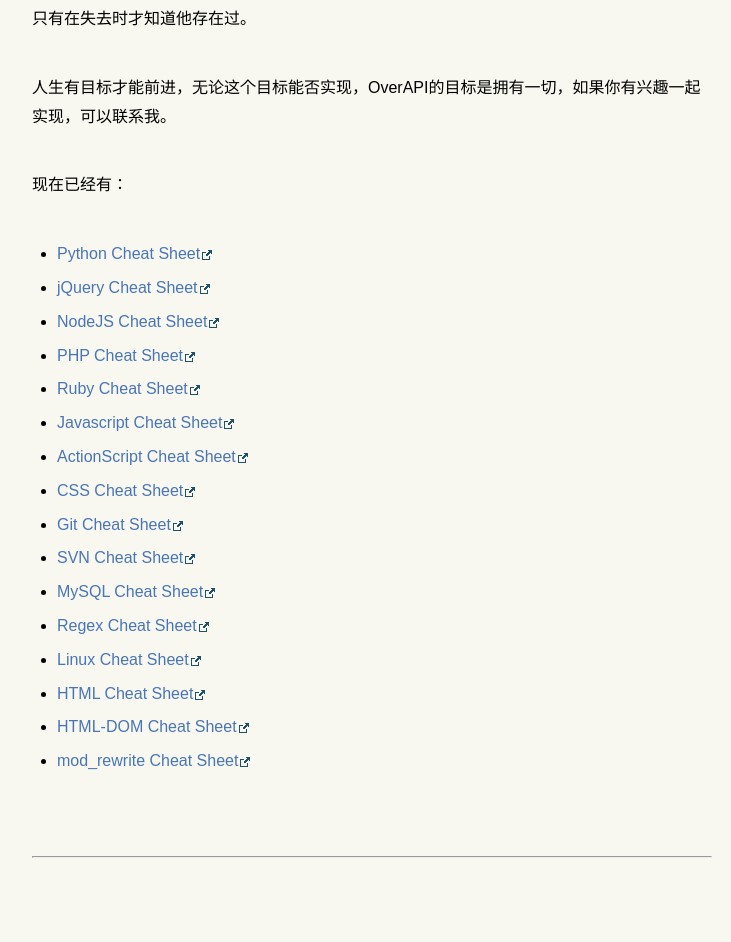
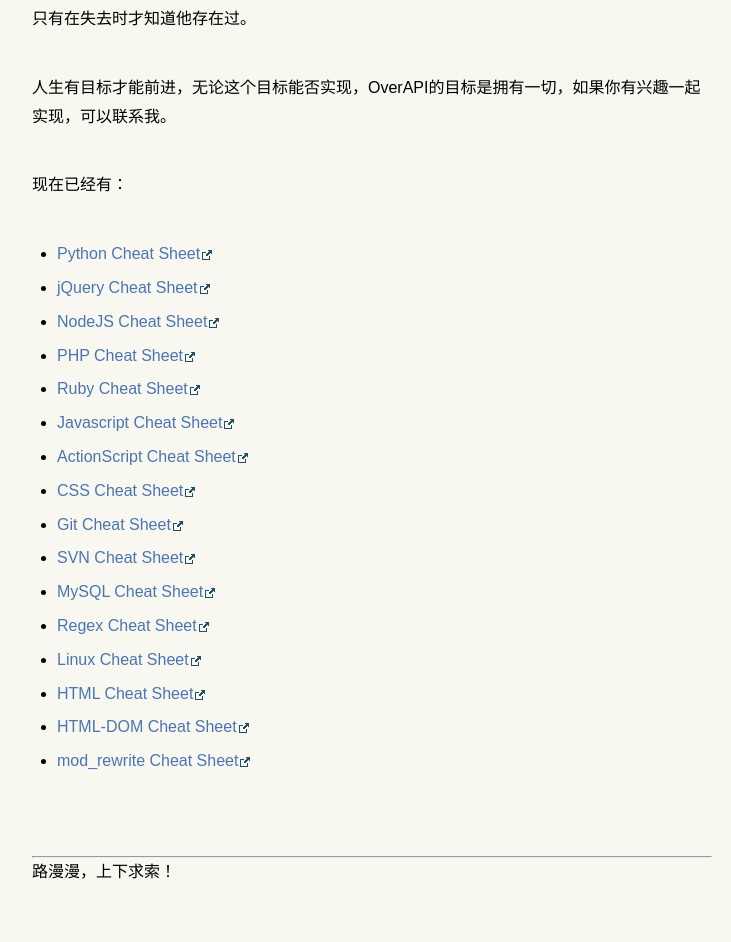
Before and after one commit to fansize/fansize.github.io, a Jekyll site: the page built from _posts/about/2012-09-22-overapi-cheatsheet.md, in a window 1280 px wide. Shown: the part 843-1785 px from the top of the page, without its empty margins (268-999 px from the left). Built offline with Jekyll 4.4.1, drawn with Linux system fonts in a browser that asks for light colours; Markdown is read by kramdown in place of the engine named in the settings; comment, search, counter and statistics services are not loaded; before the commit the page ends 1761 px from its top, so only the background shows below that.

Commit message:
Update post.html

```diff
--- a/_layouts/post.html
+++ b/_layouts/post.html
@@ -29,3 +29,4 @@
 
 <script src="/js/post.js" type="text/javascript"></script>
 <hr />
+<span>路漫漫，上下求索！</span>
```
